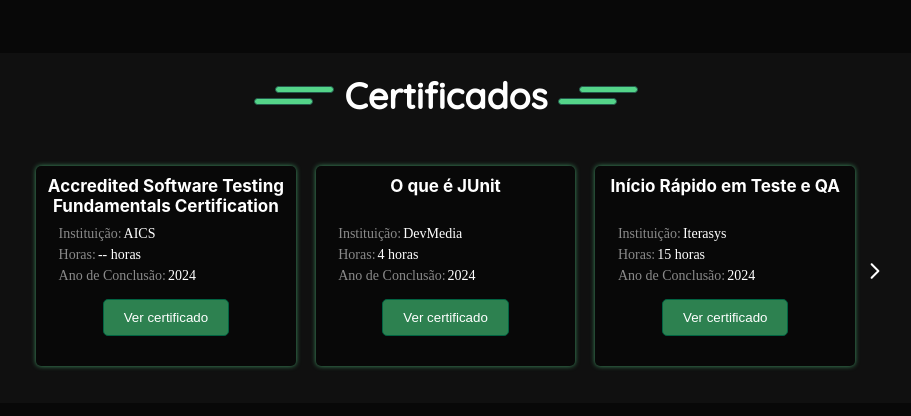
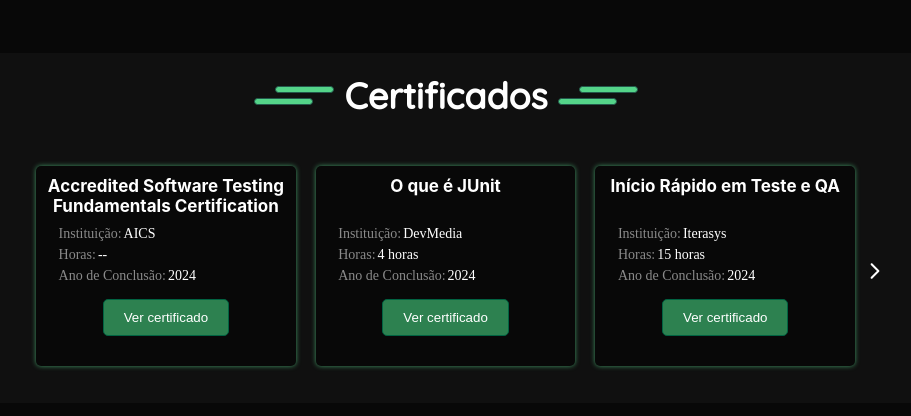
Before and after one commit to eduardostr/Portfolio-eduRodrigues, a React (Create React App) app: page / in a window 1280 px wide. Shown: the part 2417-2833 px from the top of the page, without its empty margins (194-1105 px from the left). Built offline with nearby package versions, Linux system fonts and the light colour scheme; a web font is replaced by a local one.

Commit message:
update new file

```diff
--- a/src/components/Certificates/index.tsx
+++ b/src/components/Certificates/index.tsx
@@ -42,14 +42,14 @@ export default function Certificates() {
             Horas:{" "}
             <span>
               {certificate.horas}{" "}
-              {certificate.instituicao !== "Alura" ? "horas" : ""}
+              {certificate.instituicao !== "AICS" ? "horas" : ""}
             </span>
           </p>
           <p>
             Ano de Conclusão: <span>{certificate.ano}</span>
           </p>
         </div>
-        {certificate.instituicao != "Alura" ? (
+        {certificate.instituicao != "AICS" ? (
           <a
             className={style.pdfLink}
             target="_blank"
```
